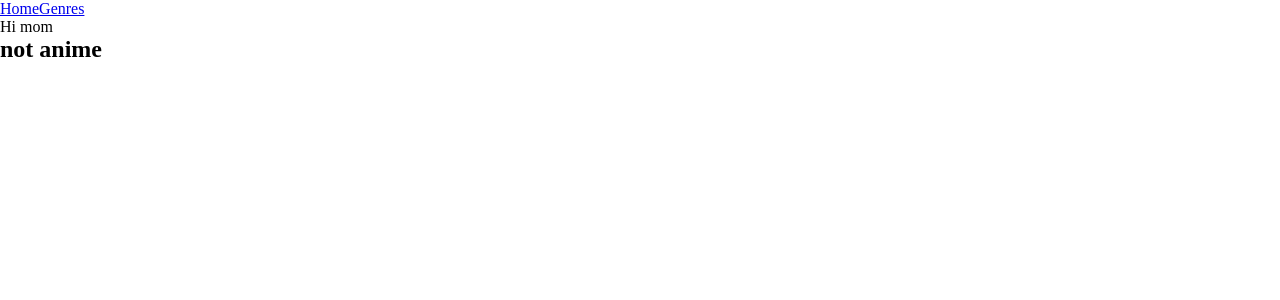
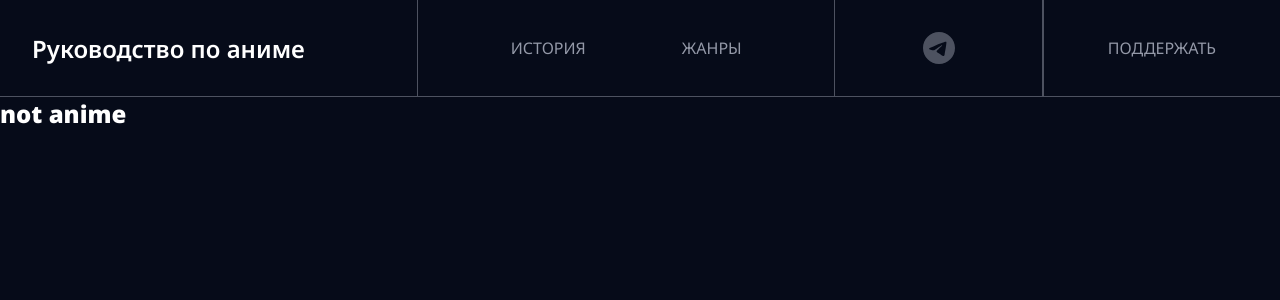
Before and after one commit to BANGKOKTAGANROG/anime-guide-vue, a Vue app: page / in a window 1280 px wide. Shown: the top 300 px of the page. Built offline with nearby package versions, Linux system fonts and the light colour scheme.

Commit message:
Created navbar and added telegram link (will probably add other links later)

```diff
--- a/src/App.vue
+++ b/src/App.vue
@@ -5,13 +5,76 @@ import HiMom from './components/HiMom.vue';
 
 <template>
     <nav>
-        <RouterLink to="/">Home</RouterLink>
-        <RouterLink to="/genres">Genres</RouterLink>
+        <div class="title">
+            <h1>Руководство по аниме</h1>
+        </div>
+        <div class="links">
+            <RouterLink to="/">история</RouterLink>
+            <RouterLink to="/genres">жанры</RouterLink>
+        </div>
+        <div class="tg">
+            <a href="https://t.me/BANGKOKTAGANROG" target="_blank">
+                <svg width="800px" height="800px" viewBox="0 0 24 24" fill="none" xmlns="http://www.w3.org/2000/svg" id="tg">
+                    <path fill-rule="evenodd" clip-rule="evenodd" d="M24 12C24 18.6274 18.6274 24 12 24C5.37258 24 0 18.6274 0 12C0 5.37258 5.37258 0 12 0C18.6274 0 24 5.37258 24 12ZM12.43 8.85893C11.2629 9.3444 8.93015 10.3492 5.43191 11.8733C4.86385 12.0992 4.56628 12.3202 4.53919 12.5363C4.4934 12.9015 4.95073 13.0453 5.57349 13.2411C5.6582 13.2678 5.74598 13.2954 5.83596 13.3246C6.44866 13.5238 7.27284 13.7568 7.70131 13.766C8.08996 13.7744 8.52375 13.6142 9.00266 13.2853C12.2712 11.079 13.9584 9.96381 14.0643 9.93977C14.1391 9.92281 14.2426 9.90148 14.3128 9.96385C14.3829 10.0262 14.3761 10.1443 14.3686 10.176C14.3233 10.3691 12.5281 12.0381 11.5991 12.9018C11.3095 13.171 11.1041 13.362 11.0621 13.4056C10.968 13.5034 10.8721 13.5958 10.78 13.6846C10.2108 14.2333 9.78393 14.6448 10.8036 15.3168C11.2937 15.6397 11.6858 15.9067 12.077 16.1731C12.5042 16.4641 12.9303 16.7543 13.4816 17.1157C13.6221 17.2078 13.7562 17.3034 13.8869 17.3965C14.3841 17.751 14.8308 18.0694 15.3826 18.0186C15.7033 17.9891 16.0345 17.6876 16.2027 16.7884C16.6002 14.6632 17.3816 10.0585 17.5622 8.16098C17.5781 7.99473 17.5582 7.78197 17.5422 7.68858C17.5262 7.59518 17.4928 7.46211 17.3714 7.3636C17.2276 7.24694 17.0057 7.22234 16.9064 7.22408C16.455 7.23204 15.7626 7.47282 12.43 8.85893Z" id="path"/>
+                </svg>
+            </a>
+        </div>
+        <div class="support">
+            <a href="https://donationalerts.ru/r/BANGKOKTAGANROG" target="_blank">поддержать</a>
+        </div>
     </nav>
-    <HiMom />
     <RouterView />
 </template>
 
 <style scoped>
+nav {
+    display: grid;
+    grid-template-columns: 2fr 2fr 1fr 1fr;
+    border-bottom: 1px solid rgba(148, 153, 168, .5);
+}
 
+nav > * {
+    padding: 0 2rem;
+    display: flex;
+    justify-content: center;
+    align-items: center;
+    gap: 2rem;
+}
+
+nav > *:first-child {
+    justify-content: flex-start;
+}
+
+nav > *:nth-child(2) {
+    border-left: 1px solid rgba(148, 153, 168, .5);
+}
+
+nav > *:nth-child(3) {
+    border-left: 1px solid rgba(148, 153, 168, .5);
+    border-right: 1px solid rgba(148, 153, 168, .5);
+}
+
+nav > *:last-child {
+    border-left: 1px solid #9499a880;
+}
+
+.title > * {
+    font-weight: 600;
+}
+
+a:hover svg path {
+    fill: #c6bfa8;
+    transition: all .15s ease;
+}
+
+a svg path {
+    transition: all .15s ease;
+    fill: #9499a880;
+}
+
+#tg {
+    height: 2rem;
+    width: 2rem;
+    transition: all .15s ease;
+}
 </style>
--- a/src/assets/style.css
+++ b/src/assets/style.css
@@ -1 +1,31 @@
 @import "./reset.css";
+@import url('https://fonts.googleapis.com/css2?family=Noto+Sans:ital,wght@0,100;0,200;0,300;0,400;0,500;0,600;0,700;0,800;0,900;1,100;1,200;1,300;1,400;1,500;1,600;1,700;1,800;1,900&display=swap');
+
+body {
+    background-color: rgb(6, 11, 25);
+    font-family: 'Noto Sans', sans-serif;
+    color: white;
+}
+
+a {
+    color: rgb(148, 153, 168);
+    text-decoration: none;
+    padding: 2rem;
+    text-transform: uppercase;
+    transition: all .15s ease;
+}
+
+a:hover {
+    color: #c6bfa8;
+    transition: all .15s ease;
+}
+
+h1, h2 {
+    font-weight: 900;
+}
+
+#app {
+    height: 100%;
+    display: flex;
+    flex-direction: column;
+}
```
Also changed, not shown: public/tg.svg (added).
